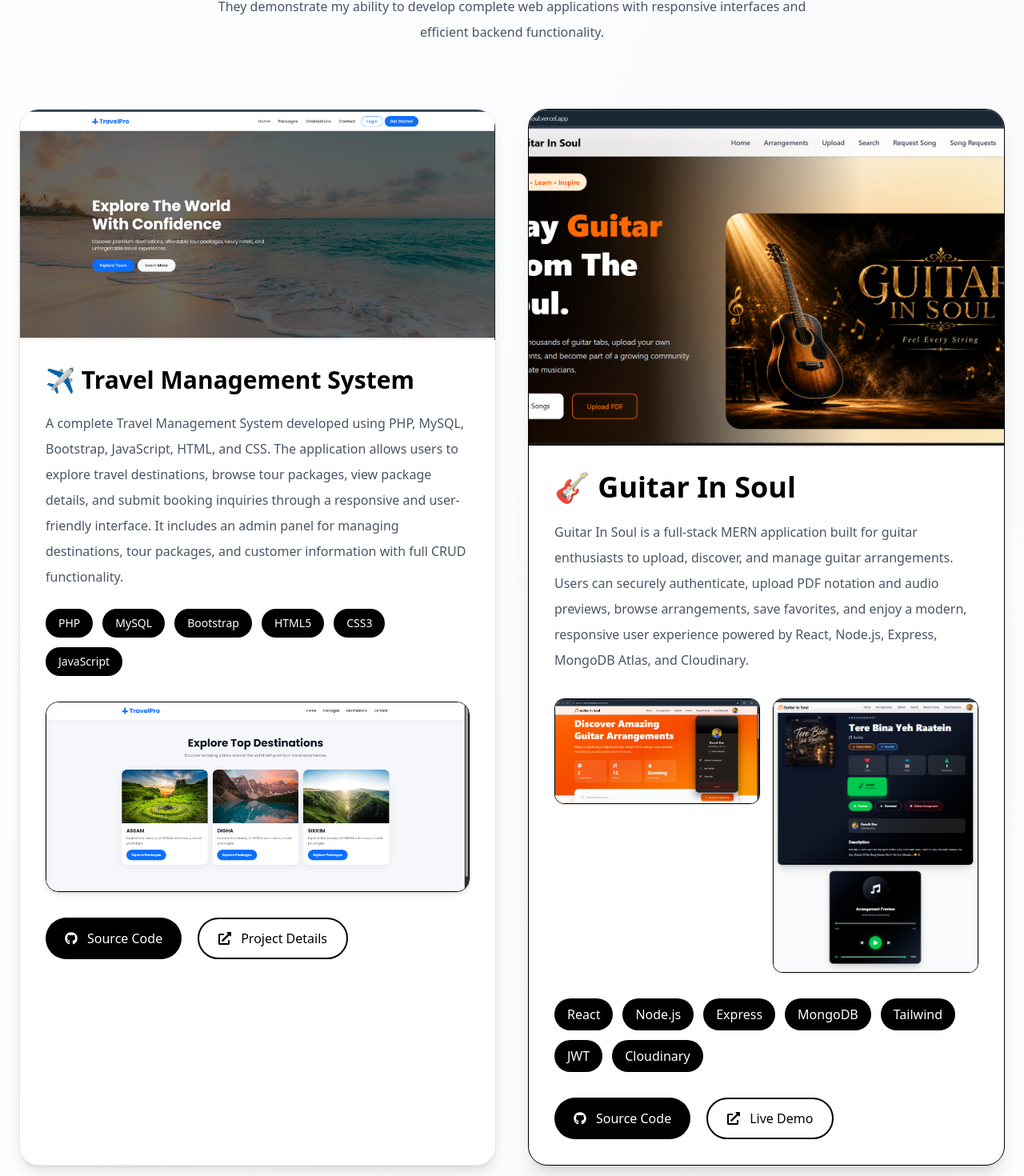
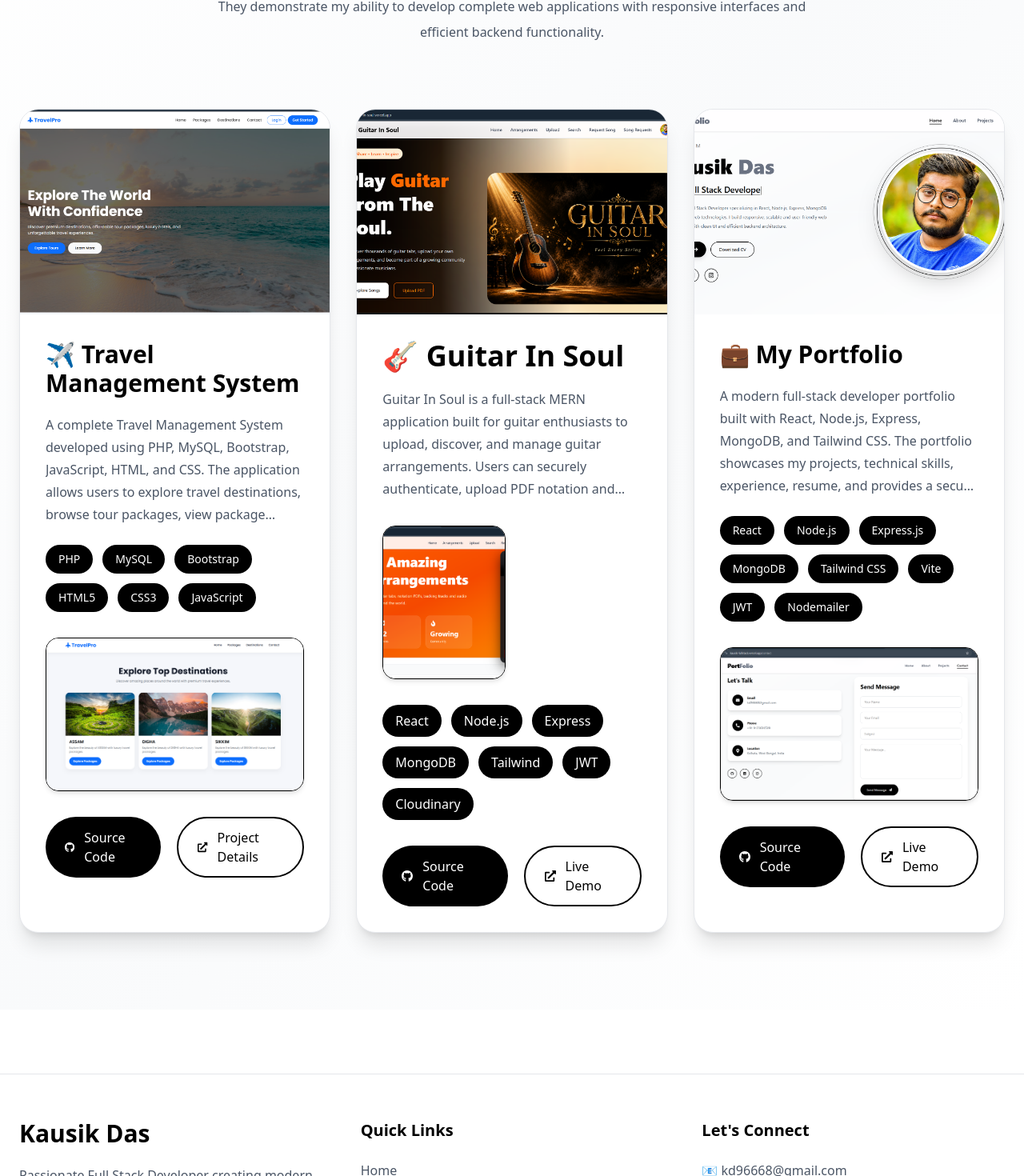
Before and after one commit to KausikDas2000/MyPortFolio, a React (Vite) app in the folder Frontend/: page /projects in a window 1280 px wide. Shown: the part 292-1762 px from the top of the page at 80% size. Built offline with nearby package versions, Linux system fonts and the light colour scheme; what @posthog/react would draw is missing.

Commit message:
manage layout

```diff
--- a/Frontend/src/component/Project.jsx
+++ b/Frontend/src/component/Project.jsx
@@ -41,16 +41,16 @@ const Projects = () => {
         </div>
 
         {/* Projects */}
-        <div className="grid lg:grid-cols-2 gap-10">
+        <div className="grid md:grid-cols-2 xl:grid-cols-3 gap-8 items-start">
 
           {/* Travel Management System */}
-          <div className="bg-white rounded-3xl shadow-lg border border-gray-200 overflow-hidden hover:shadow-2xl transition duration-500">
+          <div className="bg-white rounded-3xl shadow-xl border border-gray-200 overflow-hidden flex flex-col h-full">
 
             {/* Cover Image */}
             <img
               src={travelCover}
               alt="Travel Management System"
-              className="w-full h-72 object-cover"
+              className="w-full h-64 object-cover"
             />
 
             <div className="p-8">
@@ -59,7 +59,7 @@ const Projects = () => {
                 ✈️ Travel Management System
               </h3>
 
-              <p className="text-gray-600 mt-5 leading-8">
+              <p className="text-gray-600 mt-5 leading-7 line-clamp-5">
                 A complete Travel Management System developed using PHP, MySQL, Bootstrap,
                 JavaScript, HTML, and CSS. The application allows users to explore travel
                 destinations, browse tour packages, view package details, and submit
@@ -102,7 +102,7 @@ const Projects = () => {
                 <img
                   src={travelDestination}
                   alt="Travel Destinations"
-                  className="w-full rounded-2xl border shadow-md hover:scale-[1.02] transition duration-300"
+                  className="w-full h-48 object-cover rounded-2xl border shadow-md"
                 />
               </div>
 
@@ -134,12 +134,12 @@ const Projects = () => {
           </div>
 
           {/* Guitar In Soul */}
-          <div className="bg-white rounded-3xl shadow-xl overflow-hidden border">
+          <div className="bg-white rounded-3xl shadow-xl border border-gray-200 overflow-hidden flex flex-col h-full">
 
             <img
               src={cover}
               alt="Guitar In Soul"
-              className="w-full h-[420px] object-cover"
+              className="w-full h-64 object-cover"
             />
 
             <div className="p-8">
@@ -148,7 +148,7 @@ const Projects = () => {
                 🎸 Guitar In Soul
               </h3>
 
-              <p className="text-gray-600 mt-5 leading-8">
+              <p className="text-gray-600 mt-5 leading-7 line-clamp-5">
                 Guitar In Soul is a full-stack MERN application built for guitar
                 enthusiasts to upload, discover, and manage guitar arrangements.
                 Users can securely authenticate, upload PDF notation and audio
@@ -159,15 +159,20 @@ const Projects = () => {
 
               <div className="grid md:grid-cols-2 gap-4 mt-8">
 
-                <img
-                  src={arrangement}
-                  className="rounded-xl border shadow hover:scale-105 transition duration-300"
-                />
+                <a
+                  href="https://guitar-in-soul.vercel.app"
+                  target="_blank"
+                  rel="noopener noreferrer"
+                >
+                  <img
+                    src={arrangement}
+                    className="w-full h-48 object-cover rounded-2xl border shadow-md"
+                  />
 
-                <img
-                  src={details}
-                  className="rounded-xl border shadow hover:scale-105 transition duration-300"
-                />
+                </a>
+
+
+
 
               </div>
 
@@ -217,13 +222,13 @@ const Projects = () => {
 
 
           {/* Portfolio Project */}
-          <div className="bg-white rounded-3xl shadow-lg border border-gray-200 overflow-hidden hover:shadow-2xl transition duration-500">
+          <div className="bg-white rounded-3xl shadow-xl border border-gray-200 overflow-hidden flex flex-col h-full">
 
             {/* Cover Image */}
             <img
               src={portfolioCover}
               alt="My Portfolio"
-              className="w-full h-72 object-cover"
+              className="w-full h-64 object-cover"
             />
 
             <div className="p-8">
@@ -232,7 +237,7 @@ const Projects = () => {
                 💼 My Portfolio
               </h3>
 
-              <p className="text-gray-600 mt-5 leading-8">
+              <p className="text-gray-600 mt-5 leading-7 line-clamp-5">
                 A modern full-stack developer portfolio built with React, Node.js,
                 Express, MongoDB, and Tailwind CSS. The portfolio showcases my
                 projects, technical skills, experience, resume, and provides a
@@ -285,7 +290,7 @@ const Projects = () => {
                 <img
                   src={portfolioContact}
                   alt="Portfolio Contact"
-                  className="w-full rounded-2xl border shadow-md hover:scale-[1.02] transition duration-300"
+                  className="w-full h-48 object-cover rounded-2xl border shadow-md"
                 />
 
               </div>
```
